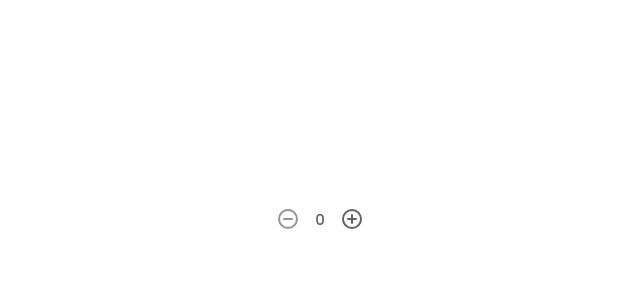
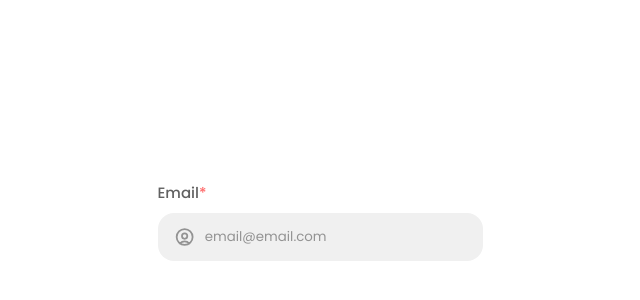
Before and after one commit to 1imo/E-Commerce-Front-End, a React (Vite) app in the folder front_end/: page / in a window 1280 px wide. Shown: the part 180-480 px from the top of the page, without its empty margins (320-960 px from the left). Built offline with nearby package versions, Linux system fonts and the light colour scheme.

Commit message:
Bug on focus out but this one is my incompetence

```diff
--- a/front_end/src/App.tsx
+++ b/front_end/src/App.tsx
@@ -6,9 +6,9 @@ import BtnIcon from "./Molecules/Btn-Icon/Btn-Icon";
 import CrdCollections from "./Molecules/Crd-Collections/Crd-Collections";
 import CrdProducts from "./Molecules/Crd-Products-Sml/Crd-Products";
 import QuantitySelect from "./Molecules/Quantity-Select/Quantity-Select";
+import Input from "./Molecules/Input/Input";
 
 function App() {
-	const [quanitity, setQuantity] = useState(0);
 	return (
 		<section
 			style={{
@@ -19,11 +19,11 @@ function App() {
 				width: "100vw",
 			}}
 		>
-			<QuantitySelect
-				wrapper={false}
-				colour="--grey-three"
-				quanitity={quanitity}
-				setQuanitity={setQuantity}
+			<Input
+				type="User"
+				placeholder="email@email.com"
+				label="Email"
+				required={true}
 			/>
 		</section>
 	);
--- a/front_end/src/Atoms/Text.tsx
+++ b/front_end/src/Atoms/Text.tsx
@@ -14,12 +14,12 @@ type TextColour =
 interface Props {
 	size: TextSize;
 	text: string;
-	color?: TextColour;
+	colour?: TextColour;
 }
 
 // Returns a p tag
 // Default colour of --grey-two
-const Text: FC<Props> = ({ size, text, color = "--grey-two" }) => {
+const Text: FC<Props> = ({ size, text, colour = "--grey-two" }) => {
 	let classname;
 	if (size === "one") {
 		classname = "body-text-large";
@@ -28,7 +28,7 @@ const Text: FC<Props> = ({ size, text, color = "--grey-two" }) => {
 	}
 
 	return (
-		<p className={classname} style={{ color: `var(${color})` }}>
+		<p className={classname} style={{ color: `var(${colour})` }}>
 			{text}
 		</p>
 	);
--- /dev/null
+++ b/front_end/src/Molecules/Input/Input.css
@@ -0,0 +1,73 @@
+.input {
+	display: flex;
+	flex-direction: column;
+	row-gap: 8px;
+}
+
+.input > label {
+	display: flex;
+	flex-direction: row;
+	align-items: center;
+	gap: 4px;
+}
+
+.input__container {
+	display: flex;
+	flex-direction: row;
+	align-items: center;
+	padding: 12px 16px;
+	background: var(--grey-three);
+	border-radius: 16px;
+	column-gap: 8px;
+	cursor: text;
+}
+
+.input__container input {
+	border: none;
+	background: none;
+	width: 100%;
+	caret-color: var(--grey-one);
+	color: var(--grey-two);
+}
+
+.input__container input::placeholder {
+	color: var(--grey-two);
+}
+
+.input__container input:focus {
+	outline: none;
+	color: var(--grey-one);
+}
+
+/* .input__container:not(.input__container--search) > svg > path {
+	stroke: var(--grey-two);
+} */
+
+.input__container:not(.input__container--search):focus-within > svg > path {
+	stroke: var(--grey-one);
+}
+
+.input__container > input:not(:placeholder-shown) {
+	/* color: var(--grey-one) !important; */
+	stroke: var(--grey-one) !important;
+}
+
+.input__container input::after {
+	content: "";
+	position: absolute;
+	top: 0;
+	left: 0;
+	height: 100%;
+	background-color: var(--grey-one);
+	animation: blink 0.8s infinite;
+}
+
+@keyframes blink {
+	0%,
+	100% {
+		opacity: 1;
+	}
+	50% {
+		opacity: 0;
+	}
+}
--- /dev/null
+++ b/front_end/src/Molecules/Input/Input.tsx
@@ -0,0 +1,63 @@
+import { FC, useState } from "react";
+import Icon from "../../Atoms/Icons";
+import "./Input.css";
+import Text from "../../Atoms/Text";
+
+// Types
+type Icon = "Search" | "User" | "Email" | "House" | "Pin" | "Map";
+
+// Props
+interface Props {
+	type: Icon;
+	placeholder: string;
+	label?: string;
+	required?: Boolean;
+}
+
+const Input: FC<Props> = ({ type, placeholder, label, required }) => {
+	let icon;
+
+	switch (type) {
+		case "Search":
+			icon = <Icon type="Search" colour="--grey-one" />;
+			break;
+		case "User":
+			icon = <Icon type="User" colour="--grey-two" />;
+			break;
+		case "Email":
+			icon = <Icon type="Email" colour="--grey-two" />;
+			break;
+		case "House":
+			icon = <Icon type="House" colour="--grey-two" />;
+			break;
+		case "Pin":
+			icon = <Icon type="Pin" colour="--grey-two" />;
+			break;
+		case "Map":
+			icon = <Icon type="Map" colour="--grey-two" />;
+			break;
+	}
+
+	return (
+		<section className="input">
+			<div>
+				{label ? (
+					<Text size="two" text={String(label)} colour="--grey-one" />
+				) : null}
+				{required ? <Text size="two" colour="--red" text="*" /> : null}
+			</div>
+
+			<div
+				className={`input__container ${
+					type == "Search" ? "input__container--search" : ""
+				}`}
+				aria-label="region"
+			>
+				{icon}
+				<input placeholder={placeholder} />
+			</div>
+		</section>
+	);
+};
+
+export default Input;
--- a/front_end/src/Molecules/Quantity-Select/Quantity-Select.tsx
+++ b/front_end/src/Molecules/Quantity-Select/Quantity-Select.tsx
@@ -40,6 +40,7 @@ const QuantitySelect: FC<Props> = ({
 				wrapper ? "quantity-select--wrapper" : ""
 			}`}
 			style={wrapper ? { backgroundColor: `var(${colour})` } : undefined}
+			aria-label="region"
 		>
 			<button
 				className="quantity-select__button"
@@ -51,7 +52,7 @@ const QuantitySelect: FC<Props> = ({
 				<Icon type="Remove" colour="--grey-one" />
 			</button>
 			<div className="quantity-select__quantity">
-				<Text size="two" text={String(quanitity)} color="--grey-one" />
+				<Text size="two" text={String(quanitity)} colour="--grey-one" />
 			</div>
 			<button
 				className="quantity-select__button"
--- a/front_end/src/Styles/globals.css
+++ b/front_end/src/Styles/globals.css
@@ -30,6 +30,11 @@ body {
 	box-sizing: border-box;
 	transform-style: preserve-3d;
 	backface-visibility: hidden;
+}
+
+input {
+	font-family: var(--font-family);
+	font-weight: var(--medium);
 }
 
 h1 {
@@ -65,6 +70,8 @@ h3 {
 	font-weight: var(--font-weight-medium);
 	margin: 0;
 	padding: 0;
+	width: 100%;
+	display: inline;
 }
 
 .body-text-small {
@@ -73,4 +80,6 @@ h3 {
 	font-weight: var(--font-weight-medium);
 	margin: 0;
 	padding: 0;
+	width: 100%;
+	display: inline;
 }
```
